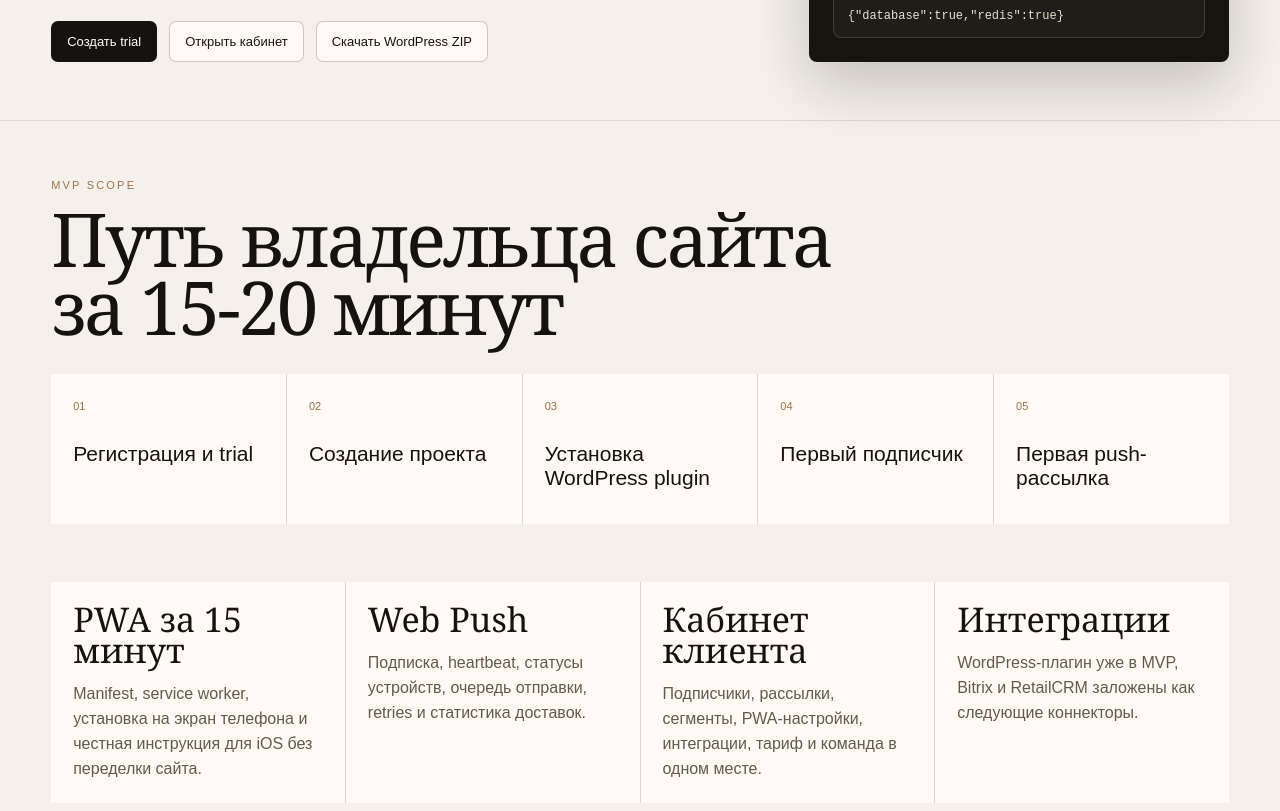
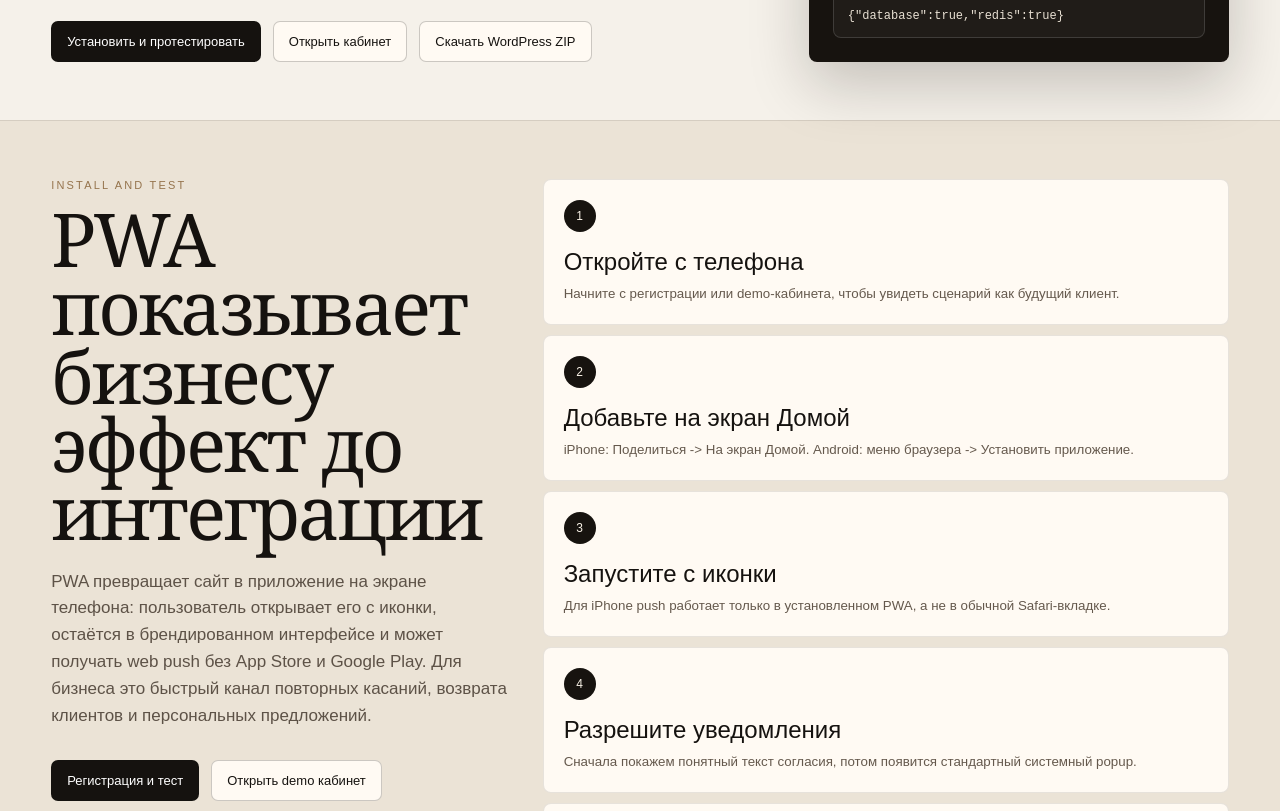
Before and after one commit to mrreduck-lab/Saas-Push-Giant, a Next.js app: page / in a window 1280 px wide. Shown: the part 720-1531 px from the top of the page. Built offline with nearby package versions, Linux system fonts and the light colour scheme.

Commit message:
Add install-and-test PWA flow

```diff
--- a/app/marketing.css
+++ b/app/marketing.css
@@ -22,6 +22,14 @@
 .pgConsole b{display:block;margin-bottom:8px;color:#d8c29e}
 .pg code{font-size:12px;color:#e7dfd2;white-space:normal}
 .pgBand,.pgSplit{padding:58px clamp(18px,4vw,62px);border-top:1px solid rgba(21,18,15,.1)}
+.pgInstallTest{display:grid;grid-template-columns:minmax(0,.8fr) minmax(320px,1.2fr);gap:34px;padding:58px clamp(18px,4vw,62px);border-top:1px solid rgba(21,18,15,.1);background:#ebe3d6}
+.pgInstallIntro{align-self:start;position:sticky;top:104px}
+.pgInstallIntro p:not(.pgKicker){font-size:17px;line-height:1.58;color:#5d5247;max-width:640px;margin:22px 0 0}
+.pgInstallSteps{display:grid;grid-template-columns:1fr;gap:10px}
+.pgInstallSteps article{background:#fffaf3;border:1px solid rgba(21,18,15,.1);border-radius:8px;padding:20px;min-height:128px}
+.pgInstallSteps span{display:inline-flex;width:32px;height:32px;align-items:center;justify-content:center;border-radius:999px;background:#17130f;color:#f8f1e6;font-size:12px}
+.pgInstallSteps strong{display:block;margin-top:16px;font-size:24px;font-weight:500}
+.pgInstallSteps small{display:block;margin-top:8px;color:#65594d;line-height:1.5}
 .pgSteps{display:grid;grid-template-columns:repeat(5,1fr);gap:1px;margin-top:32px;background:rgba(21,18,15,.12)}
 .pgSteps article,.pgGrid article,.pgPricing article{background:#fffaf3;padding:22px;min-height:150px}
 .pgSteps span{font-size:11px;color:#95744d}
@@ -42,5 +50,5 @@
 .pgFooter strong{font-family:var(--font-display);font-size:26px;font-weight:500}
 .pgFooter small{display:block;margin-top:8px;font-size:11px;letter-spacing:.08em;color:rgba(248,241,230,.52)}
 .pgFooter nav{color:#d3c7b8}
-@media(max-width:980px){.pgHero,.pgSplit{grid-template-columns:1fr}.pgSteps,.pgGrid,.pgPricing{grid-template-columns:1fr 1fr}.pgHeader{grid-template-columns:1fr}.pgHeader nav{order:3}.pgHeaderCta{width:max-content}}
+@media(max-width:980px){.pgHero,.pgSplit,.pgInstallTest{grid-template-columns:1fr}.pgInstallIntro{position:static}.pgSteps,.pgGrid,.pgPricing{grid-template-columns:1fr 1fr}.pgHeader{grid-template-columns:1fr}.pgHeader nav{order:3}.pgHeaderCta{width:max-content}}
 @media(max-width:620px){.pgHero{padding-top:44px}.pgSteps,.pgGrid,.pgPricing,.pgIntegrations{grid-template-columns:1fr}.pg h1{font-size:15vw}.pgFooter{display:grid}.pgChecklist{grid-template-columns:1fr}}
--- a/app/page.tsx
+++ b/app/page.tsx
@@ -32,6 +32,14 @@ const launchSteps = [
   "Первая push-рассылка"
 ];
 
+const installSteps = [
+  ["1", "Откройте с телефона", "Начните с регистрации или demo-кабинета, чтобы увидеть сценарий как будущий клиент."],
+  ["2", "Добавьте на экран Домой", "iPhone: Поделиться -> На экран Домой. Android: меню браузера -> Установить приложение."],
+  ["3", "Запустите с иконки", "Для iPhone push работает только в установленном PWA, а не в обычной Safari-вкладке."],
+  ["4", "Разрешите уведомления", "Сначала покажем понятный текст согласия, потом появится стандартный системный popup."],
+  ["5", "Отправьте push себе", "Кабинет создаст временную тестовую подписку, отправит один push и сразу сбросит её."]
+];
+
 const buildSha = process.env.NEXT_PUBLIC_GIT_SHA?.slice(0, 7) ?? "local";
 
 export default function PushGiantHome() {
@@ -59,7 +67,7 @@ export default function PushGiantHome() {
             без переписывания существующего сайта.
           </p>
           <div className="pgActions">
-            <a className="pgPrimary" href="/register">Создать trial</a>
+            <a className="pgPrimary" href="#install-test">Установить и протестировать</a>
             <a href="/dashboard">Открыть кабинет</a>
             <a href="/downloads/pushgiant-wordpress.zip">Скачать WordPress ZIP</a>
           </div>
@@ -72,6 +80,31 @@ export default function PushGiantHome() {
             <b>readyz</b>
             <code>{`{"database":true,"redis":true}`}</code>
           </div>
+        </div>
+      </section>
+
+      <section id="install-test" className="pgInstallTest">
+        <div className="pgInstallIntro">
+          <p className="pgKicker">Install and test</p>
+          <h2>PWA показывает бизнесу эффект до интеграции</h2>
+          <p>
+            PWA превращает сайт в приложение на экране телефона: пользователь открывает его с иконки,
+            остаётся в брендированном интерфейсе и может получать web push без App Store и Google Play.
+            Для бизнеса это быстрый канал повторных касаний, возврата клиентов и персональных предложений.
+          </p>
+          <div className="pgActions">
+            <a className="pgPrimary" href="/register?flow=install-test">Регистрация и тест</a>
+            <a href="/dashboard?flow=install-test">Открыть demo кабинет</a>
+          </div>
+        </div>
+        <div className="pgInstallSteps">
+          {installSteps.map(([number, title, text]) => (
+            <article key={number}>
+              <span>{number}</span>
+              <strong>{title}</strong>
+              <small>{text}</small>
+            </article>
+          ))}
         </div>
       </section>
 
```
Also changed, not shown: app/dashboard/page.tsx (+103 -3 lines), 3 other files (tests, documents, lock files or other folders).
